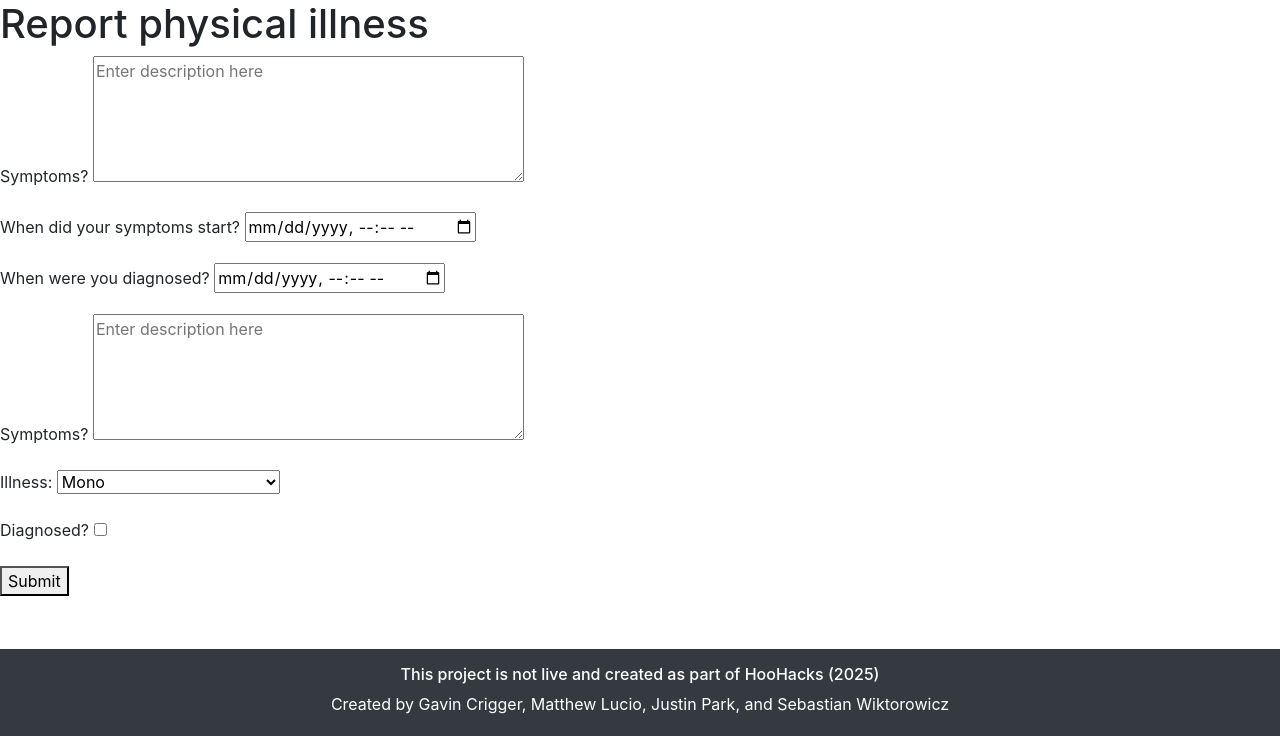
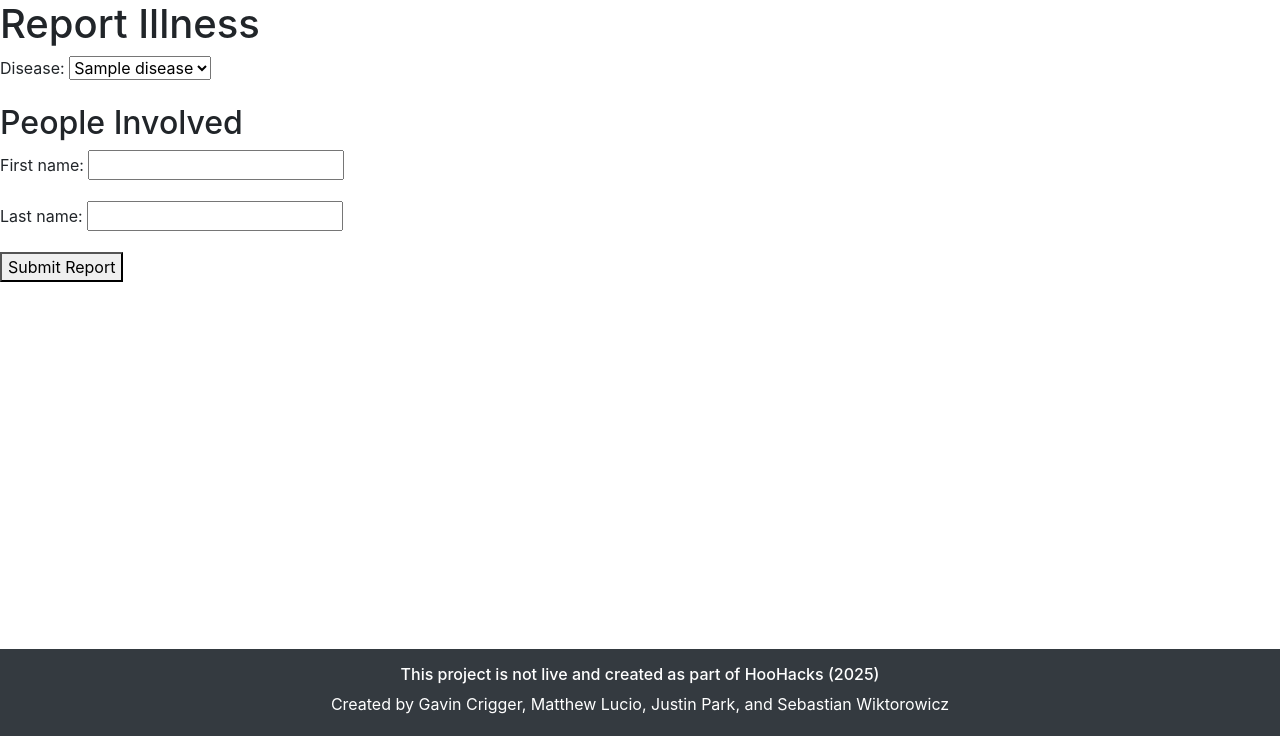
Before and after one commit to MatthewELucio/ContactTracingAppHooHacks, a Django app: page /report_illness/?type=physical in a window 1280 px wide. Shown: the part 64-800 px from the top of the page. Run offline with Django 4.2, Linux system fonts and the light colour scheme; a user stored in the database is signed in; tables that the repository leaves empty hold one stand-in row (values such as "Sample post"); some libraries are stand-ins or nearby versions.

Commit message:
start on physical form

```diff
--- a/App/forms.py
+++ b/App/forms.py
@@ -1,44 +1,60 @@
+# from django import forms
+# from .models import PhysicalReport, Disease
+# from django.forms import DateTimeInput
+
+# # You can create this in your view (or import it from a separate module if preferred)
+# from django.forms import formset_factory
+
+# class PhysicalReportForm(forms.ModelForm):
+#     class Meta:
+#         model = PhysicalReport
+#         fields = ['illness', 'first_name', 'last_name']
+
+#     illness = forms.ChoiceField(
+#         # choices=[ #todo: populate from table
+#         #     ('mono', 'Mono'),
+#         #     ('hfm', 'Hand-Foot-Mouth Disease'),
+#         #     ('other', 'Other')
+#         # ],
+#         choices=Disease.objects.values_list('id', 'name'),
+#         label = "Disease"
+#     )
+
+#     # users = forms.ModelChoiceField(
+#     first_name =forms.CharField(max_length=100),
+#     last_name =forms.CharField(max_length=100),
+
+# class PersonForm(forms.Form):
+#     first_name = forms.CharField(max_length=100)
+#     last_name = forms.CharField(max_length=100)
+
+# PersonFormSet = formset_factory(PersonForm, extra=1)  # starts with one empty form
+
+
 from django import forms
 from .models import PhysicalReport
-from django.forms import DateTimeInput
+from django.forms import formset_factory
+
 
 class PhysicalReportForm(forms.ModelForm):
-     class Meta:
-        model = PhysicalReport
-        fields = ['name', 'symptoms_appeared_date', 'diagnosis_date', 'symptoms', 'illness', 'was_diagnosed']
-
-     name = forms.CharField(
-        widget=forms.Textarea(attrs={'rows': 5, 'placeholder': 'Enter description here'}),
-        label="Symptoms?"
+    # Populate the choices from the Disease model.
+    illness = forms.ChoiceField(
+        choices=[],  # We’ll populate this in __init__
+        label="Disease"
     )
 
-     symptoms_appeared_date = forms.DateTimeField(
-        widget=forms.DateTimeInput(attrs={'type': 'datetime-local'}),
-        label="When did your symptoms start?"
-    )
+    class Meta:
+        model = PhysicalReport
+        fields = ['illness']
 
-     diagnosis_date = forms.DateTimeField(
-        required=False,
-        widget=forms.DateTimeInput(attrs={'type': 'datetime-local'}),
-        label="When were you diagnosed?"
-    )
+    def __init__(self, *args, **kwargs):
+        super().__init__(*args, **kwargs)
+        # Populate choices from the Disease table.
+        from .models import Disease  # Import here to avoid circular imports if needed.
+        self.fields['illness'].choices = Disease.objects.values_list('id', 'name')
 
-     symptoms = forms.CharField(
-        widget=forms.Textarea(attrs={'rows': 5, 'placeholder': 'Enter description here'}),
-        label="Symptoms?"
-    )
+class PersonForm(forms.Form):
+    first_name = forms.CharField(max_length=100)
+    last_name = forms.CharField(max_length=100)
 
-     illness = forms.ChoiceField(
-        choices=[ #todo: populate from table
-            ('mono', 'Mono'),
-            ('hfm', 'Hand-Foot-Mouth Disease'),
-            ('other', 'Other')
-        ],
-        label = "Illness"
-    )
-
-     was_diagnosed = forms.BooleanField(
-        required=True,
-        label="Diagnosed?",
-        initial=False
-    )
+PersonFormSet = formset_factory(PersonForm, extra=1)
--- a/App/models.py
+++ b/App/models.py
@@ -99,20 +99,33 @@ class RelevantLocation(models.Model):
     # should be implemented in your application logic (e.g., as a query or a scheduled process) that
     # examines LocationHistory records and creates RelevantLocation entries accordingly.
 
+# class PhysicalReport(models.Model):
+#     name = models.CharField(max_length=255)
+#     symptoms_appeared_date = models.DateTimeField()
+#     diagnosis_date = models.DateTimeField(null=True, blank=True)
+#     symptoms = models.TextField()
+#     illness = models.CharField(
+#         max_length=100,
+#         choices=[
+#             ('mono', 'Mono'),
+#             ('hfm', 'Hand-Foot-Mouth Disease'),
+#             ('other', 'Other')
+#         ]
+#     )
+#     was_diagnosed = models.BooleanField(default=False)  # Checkbox
+
+#     def __str__(self):
+#         return self.name
+
+from django.db import models
+from django.conf import settings
+
 class PhysicalReport(models.Model):
-    name = models.CharField(max_length=255)
-    symptoms_appeared_date = models.DateTimeField()
-    diagnosis_date = models.DateTimeField(null=True, blank=True)
-    symptoms = models.TextField()
-    illness = models.CharField(
-        max_length=100,
-        choices=[
-            ('mono', 'Mono'),
-            ('hfm', 'Hand-Foot-Mouth Disease'),
-            ('other', 'Other')
-        ]
-    )
-    was_diagnosed = models.BooleanField(default=False)  # Checkbox
+    user = models.ForeignKey(settings.AUTH_USER_MODEL, on_delete=models.CASCADE)
+    illness = models.CharField(max_length=100)
+    # other fields as needed
 
-    def __str__(self):
-        return self.name
+class ReportPerson(models.Model):
+    report = models.ForeignKey(PhysicalReport, on_delete=models.CASCADE, related_name='persons')
+    first_name = models.CharField(max_length=100)
+    last_name = models.CharField(max_length=100)
--- a/App/templates/report.html
+++ b/App/templates/report.html
@@ -2,13 +2,34 @@
 {% load static %}
 {% block content %}
 
-<h1>Report physical illness</h1>
+<!-- templates/report_form.html -->
+<!DOCTYPE html>
+<html lang="en">
+<head>
+    <meta charset="UTF-8">
+    <title>Report Illness</title>
+    <!-- Include Bootstrap or other CSS if desired -->
+</head>
+<body>
+    <h1>Report Illness</h1>
+    <form method="post">
+        {% csrf_token %}
+        {{ report_form.as_p }}
 
-<form method="post">
-    {% csrf_token %}
-    {{ form.as_p }}
+        <h2>People Involved</h2>
+        {{ person_formset.management_form }}
+        {% for form in person_formset %}
+            <div class="person-form">
+                {{ form.as_p }}
+            </div>
+        {% endfor %}
 
-    <button type="submit">Submit</button>
-</form>
+        <button type="submit">Submit Report</button>
+    </form>
+
+    <!-- Optionally, add JavaScript to allow dynamic adding/removing of forms -->
+</body>
+</html>
+
 
 {% endblock %}
--- a/App/views.py
+++ b/App/views.py
@@ -10,6 +10,11 @@ from django.views.decorators.http import require_POST
 from .models import LocationHistory, RelevantLocation, Disease
 import django.utils.timezone as timezone
 from .forms import PhysicalReportForm
+
+from django.shortcuts import render, redirect
+from django.contrib.auth.decorators import login_required
+from .forms import PhysicalReportForm, PersonForm, PersonFormSet
+from .models import ReportPerson
 
 
 def haversine(lat1, lon1, lat2, lon2):
@@ -115,25 +120,67 @@ def index(request):
         return render(request, "index.html", {'Notifications':notifications})
     else: return render(request, "login.html")
 
+# def report_illness(request):
+#     if request.user.is_authenticated:
+#         if request.method == 'POST':
+#             form = PhysicalReportForm(request.POST)
+#             if form.is_valid():
+#                 form.save()  # Save the data to the database
+#                 return redirect('index')  # Redirect to a success page or another view
+#         else:
+#             type = request.GET.get('type', 'physical')
+#             if type == 'physical':
+#                 form = PhysicalReportForm()
+#             elif type == 'airborne':
+#                 #form = AirborneReportFrom()
+#                 form = PhysicalReportForm()
+#             else:
+#                 return render(request, 'index.html', {'error': 'form'})
+
+#         return render(request, 'report.html', {'form': form})
+#     else: return render(request, "login.html")
+
+from django.shortcuts import render, redirect
+from django.contrib.auth.decorators import login_required
+from .forms import PhysicalReportForm, PersonForm, PersonFormSet
+from .models import ReportPerson
+from django.forms import formset_factory
+
+
+@login_required
 def report_illness(request):
-    if request.user.is_authenticated:
-        if request.method == 'POST':
-            form = PhysicalReportForm(request.POST)
-            if form.is_valid():
-                form.save()  # Save the data to the database
-                return redirect('index')  # Redirect to a success page or another view
-        else:
-            type = request.GET.get('type', 'physical')
-            if type == 'physical':
-                form = PhysicalReportForm()
-            elif type == 'airborne':
-                #form = AirborneReportFrom()
-                form = PhysicalReportForm()
-            else:
-                return render(request, 'index.html', {'error': 'form'})
+    # Create the formset class for Person forms
+    PersonFormSet = formset_factory(PersonForm, extra=1)
 
-        return render(request, 'report.html', {'form': form})
-    else: return render(request, "login.html")
+    if request.method == 'POST':
+        report_form = PhysicalReportForm(request.POST)
+        person_formset = PersonFormSet(request.POST, prefix='persons')
+
+        if report_form.is_valid() and person_formset.is_valid():
+            # Save the report (assign the current user)
+            physical_report = report_form.save(commit=False)
+            physical_report.user = request.user
+            physical_report.save()
+
+            # Process each form in the formset
+            for form in person_formset:
+                # Check if the form has data (skip empty forms)
+                if form.cleaned_data and (form.cleaned_data.get('first_name') or form.cleaned_data.get('last_name')):
+                    ReportPerson.objects.create(
+                        report=physical_report,
+                        first_name=form.cleaned_data['first_name'],
+                        last_name=form.cleaned_data['last_name']
+                    )
+            return redirect('index')  # or a success page
+    else:
+        report_form = PhysicalReportForm()
+        person_formset = PersonFormSet(prefix='persons')
+
+    return render(request, 'report.html', {
+        'report_form': report_form,
+        'person_formset': person_formset,
+    })
+
 
 def learn(request):
     if request.user.is_authenticated:
```
